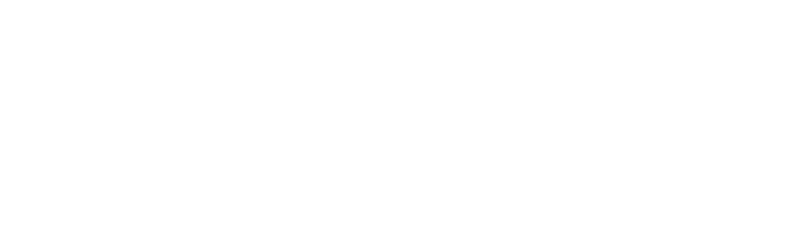
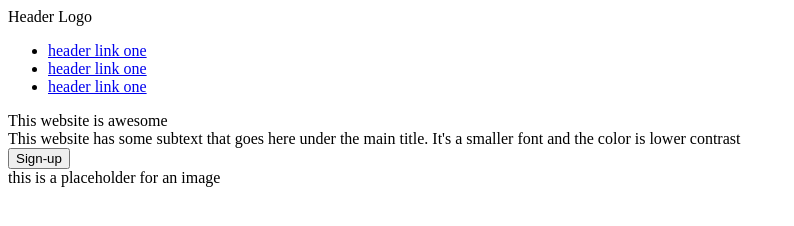
Before and after one commit to srenegado/odin-landing-page, a plain HTML site: page index.html in a window 1280 px wide. Shown: the whole page, without its empty margins (0-794 px from the left). Drawn offline with Linux system fonts and the light colour scheme.

Commit message:
Add header/hero content

```diff
--- a/index.html
+++ b/index.html
@@ -4,8 +4,34 @@
   <head>
     <meta charset="UTF-8">
     <title>Odin Landing Page</title>
-        <link ref="stylesheet" href="style.css">
+    <link rel="stylesheet" href="style.css">
   </head>
   <body>
+    <div class="header">
+      <div class="logo">
+        Header Logo
+      </div>
+      <div class="links">
+        <ul>
+          <li><a href="#">header link one</a></li>
+          <li><a href="#">header link one</a></li>
+          <li><a href="#">header link one</a></li>
+        </ul>
+      </div>
+    </div>
+    <div class="hero">
+      <div class="title">
+        This website is awesome
+      </div>
+      <div class="subtitle">
+        This website has some subtext that goes here under the main title. It's a smaller font and the color is lower contrast
+      </div>
+      <button class="sign-up">
+        Sign-up
+      </button>
+      <div class="placeholder-img">
+        this is a placeholder for an image
+      </div>
+    </div>
   </body>
 </html>
```
Lines whose indentation alone changed are shown as unchanged.
